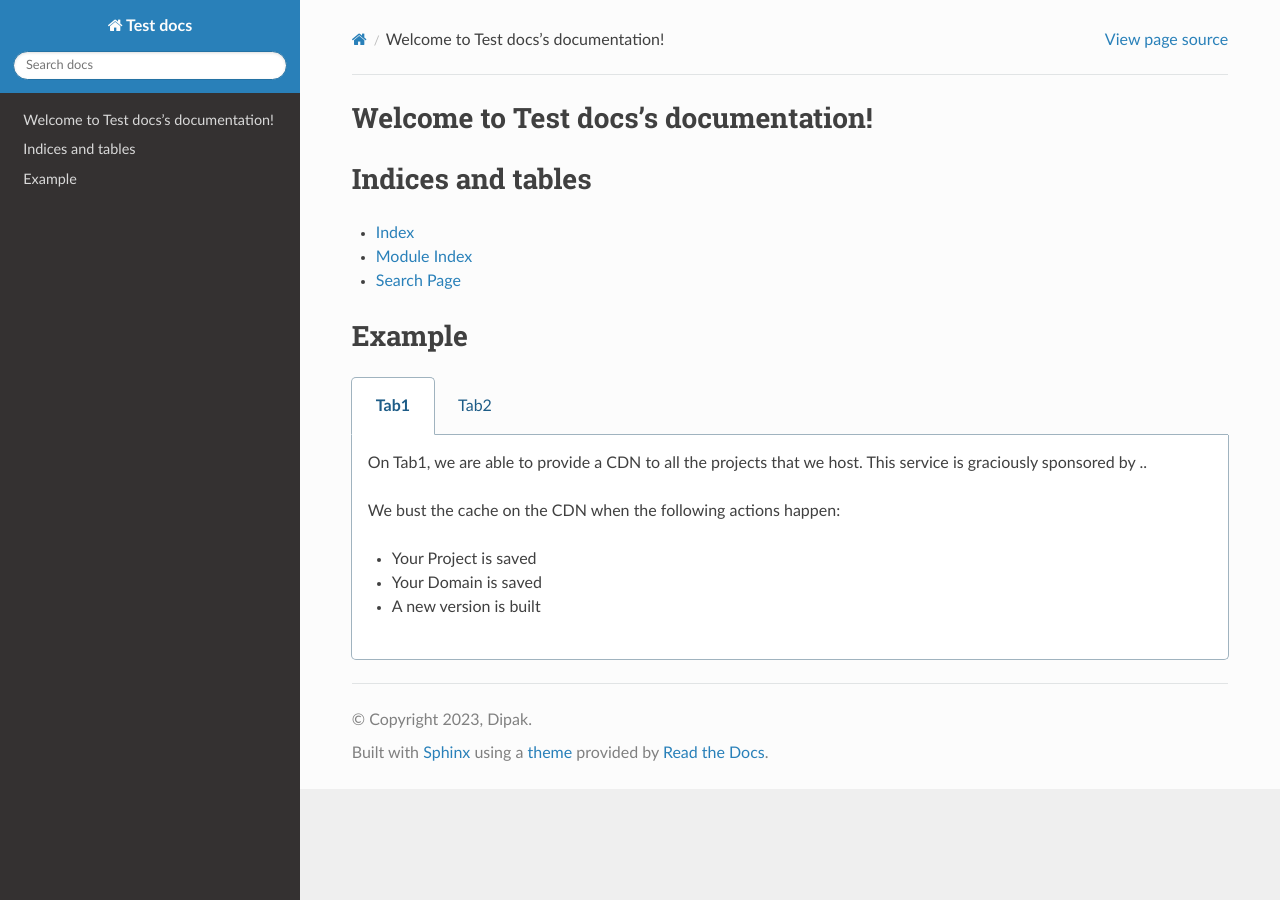
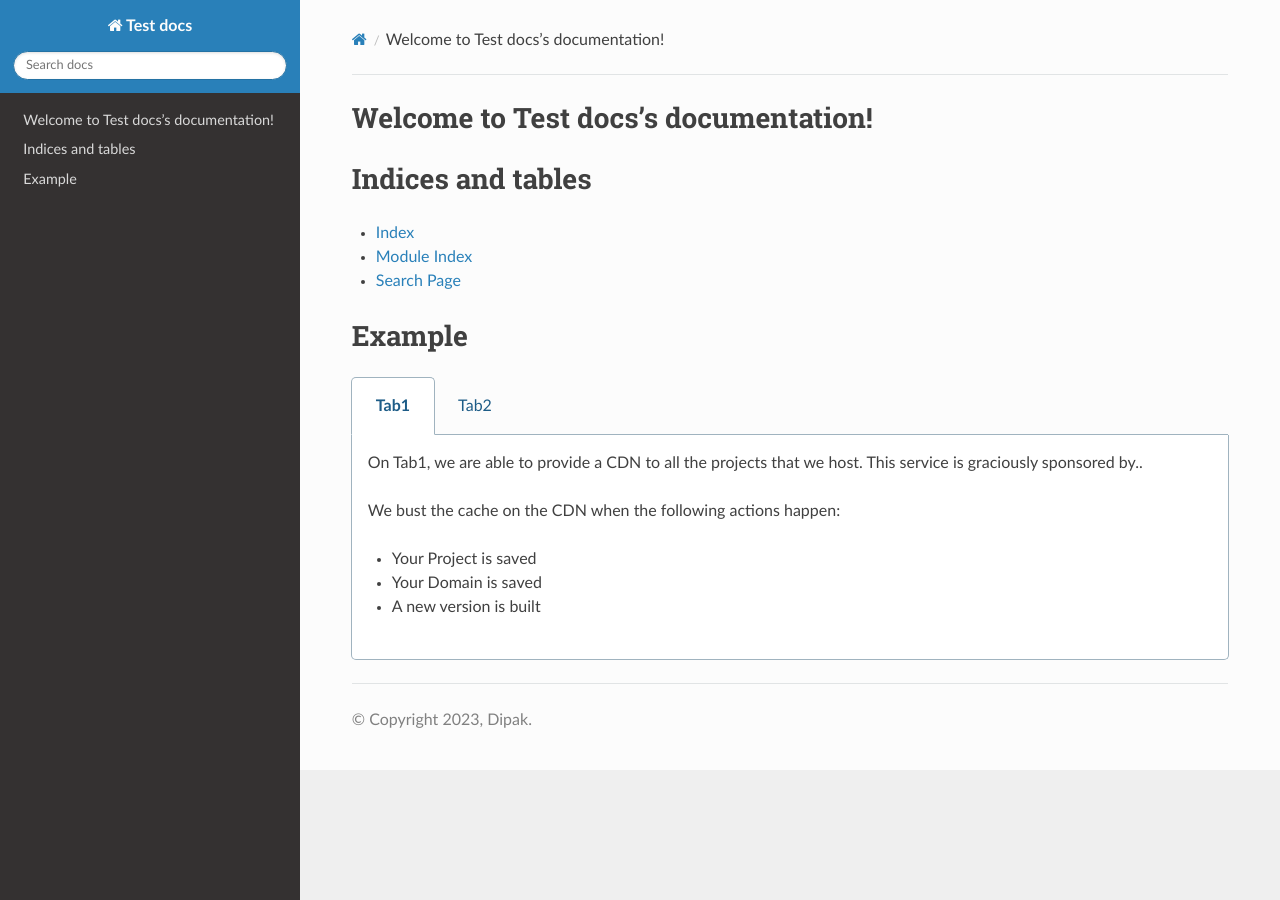
Before and after one commit to dipakp-logicrays/test-docs, a Sphinx documentation site: the page built from docs/index.rst, in a window 1280 px wide. Built offline with Sphinx 7.4.7 and the Read the Docs theme 2.0.0, drawn with Linux system fonts in a browser that asks for light colours.

```diff
--- a/docs/conf.py
+++ b/docs/conf.py
@@ -96,3 +96,29 @@ hoverxref_role_types = {
 }
 hoverxref_ignore_refs = [
 ]
+
+# -- Options for Epub output -------------------------------------------------
+
+# Bibliographic Dublin Core info.
+epub_title = project
+
+# The unique identifier of the text. This can be a ISBN number
+# or the project homepage.
+#
+# epub_identifier = ''
+
+# A unique identification for the text.
+#
+# epub_uid = ''
+
+# A list of files that should not be packed into the epub file.
+epub_exclude_files = ['search.html']
+
+# Disable epub mimetype warnings
+suppress_warnings = ["epub.unknown_project_files"]
+
+# If true, links to the reST sources are added to the pages.
+html_show_sourcelink = False
+
+# If true, "Created using Sphinx" is shown in the HTML footer. Default is True.
+html_show_sphinx = False
--- a/docs/index.rst
+++ b/docs/index.rst
@@ -28,7 +28,7 @@ Example
 
       On Tab1,
       we are able to provide a CDN to all the projects that we host.
-      This service is graciously sponsored by ..
+      This service is graciously sponsored by..
 
       We bust the cache on the CDN when the following actions happen:
 
```
Also changed, not shown: .readthedocs.yml.
